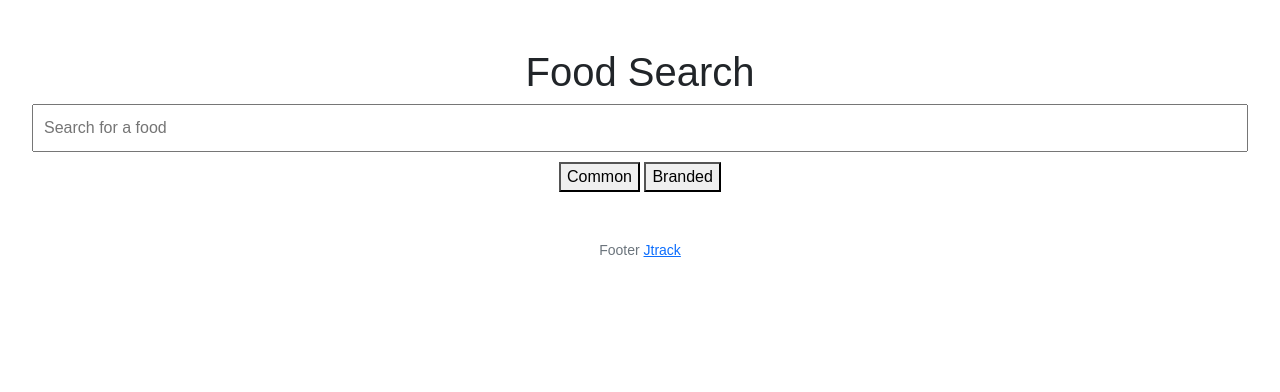
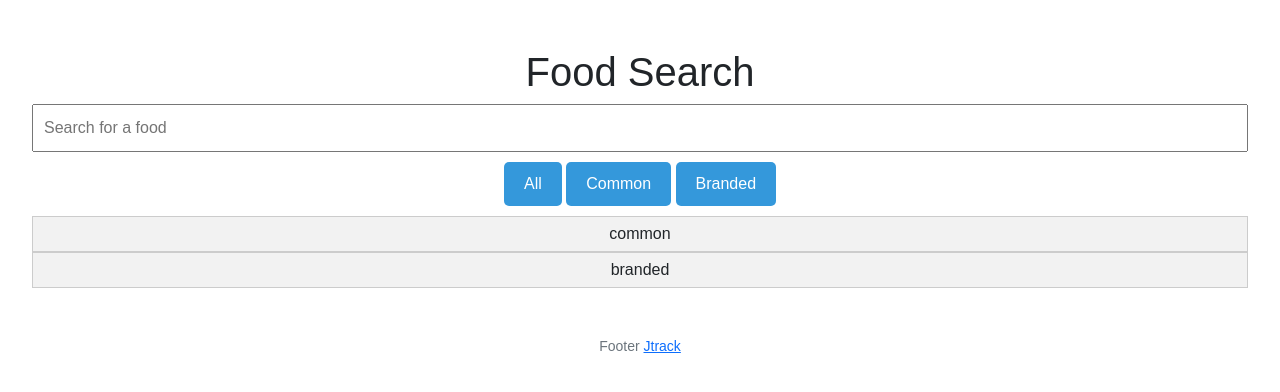
Before and after one commit to justisfaulkner/cs50-fp, a Flask app: page / in a window 1280 px wide. Shown: the part 86-478 px from the top of the page. Run offline with Flask 3, Linux system fonts and the light colour scheme; a user stored in the database is signed in; some libraries are stand-ins or nearby versions.

Commit message:
common and branded filters now working

```diff
--- a/app.py
+++ b/app.py
@@ -35,9 +35,8 @@ db = SQL("sqlite:///database.db")
 def index():
     if request.method == "POST":
         query = request.form.get("food-search")
-        if query and len(query) >=3:
+        if query and len(query) >= 3:
             results = nutrion_ix_instant(query)
-            print(jsonify(results))
             return jsonify(results)
         else:
             return jsonify([])
--- a/static/script.js
+++ b/static/script.js
@@ -1,6 +1,7 @@
 document.addEventListener('DOMContentLoaded', () => {
     const searchInput = document.getElementById('food-search');
     const resultsList = document.getElementById('results');
+    const filterButtons = document.querySelectorAll('.tabs');
 
     let timerId;
 
@@ -27,8 +28,14 @@ document.addEventListener('DOMContentLoaded', () => {
         clearResults();
         results.forEach(result => {
             const li = document.createElement('li');
-            const resultText = Object.values(result);
+            const resultText = Object.values(result)[0];
             li.textContent = resultText;
+            if (Object.keys(result)[0] == 'common') {
+                li.setAttribute('data-type', 'common')
+            }
+            else {
+                li.setAttribute('data-type', 'branded')
+            }
             resultsList.appendChild(li);
         });
     }
@@ -36,4 +43,26 @@ document.addEventListener('DOMContentLoaded', () => {
     function clearResults() {
         resultsList.innerHTML = '';
     }
+
+    filterButtons.forEach(button => {
+        button.addEventListener('click', () => {
+          const category = button.dataset.type;
+          filter(category);
+        });
+    })
+
+    function filter(category) {
+        const displayedItems = Array.from(resultsList.querySelectorAll('li'));
+
+        displayedItems.forEach(item => {
+            if (category === 'all') {
+              item.style.display = 'block';
+            } else if (item.dataset.type === category) {
+              item.style.display = 'block';
+            } else {
+              item.style.display = 'none';
+            }
+          });
+    }
+
 });
--- a/static/styles.css
+++ b/static/styles.css
@@ -13,6 +13,23 @@ h1 {
     margin-bottom: 10px;
 }
 
+.tabs {
+    background-color: #3498db;
+    color: white;
+    padding: 10px 20px;
+    margin-bottom: 10px;
+    border: none;
+    border-radius: 5px;
+    cursor: pointer;
+    transition: background-color 0.3s;
+  }
+
+  .tabs:active,
+  .tabs:focus {
+    background-color: #2980b9;
+  }
+
+
 #results {
     list-style-type: none;
     padding: 0;
@@ -23,4 +40,5 @@ h1 {
     padding: 5px;
     background-color: #f2f2f2;
     border: 1px solid #ccc;
+    display: block;
 }
--- a/templates/index.html
+++ b/templates/index.html
@@ -10,11 +10,15 @@
     <form method="post" action="/">
         <input autocomplete="off" type="text" id="food-search" name="food-search" placeholder="Search for a food">
     </form>
-    <div id="tabs">
-        <button name="common">Common</button>
-        <button name="branded">Branded</button>
+    <div>
+        <button class="tabs" data-type="all">All</button>
+        <button class="tabs" data-type="common">Common</button>
+        <button class="tabs" data-type="branded">Branded</button>
     </div>
-    <ul id="results"></ul>
+    <ul id="results">
+        <li data-type="common">common</li>
+        <li data-type="branded">branded</li>
+    </ul>
 
 
 {% endblock %}
```
Also changed, not shown: test.py (line endings or trailing spaces).
